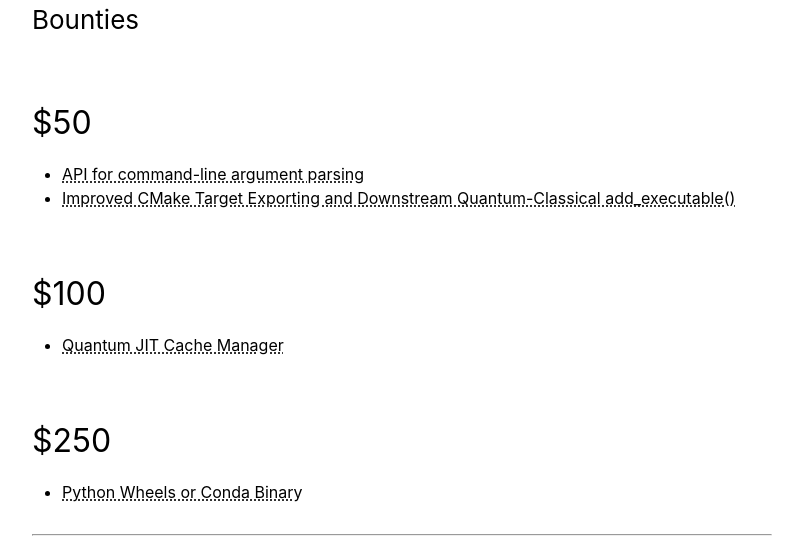
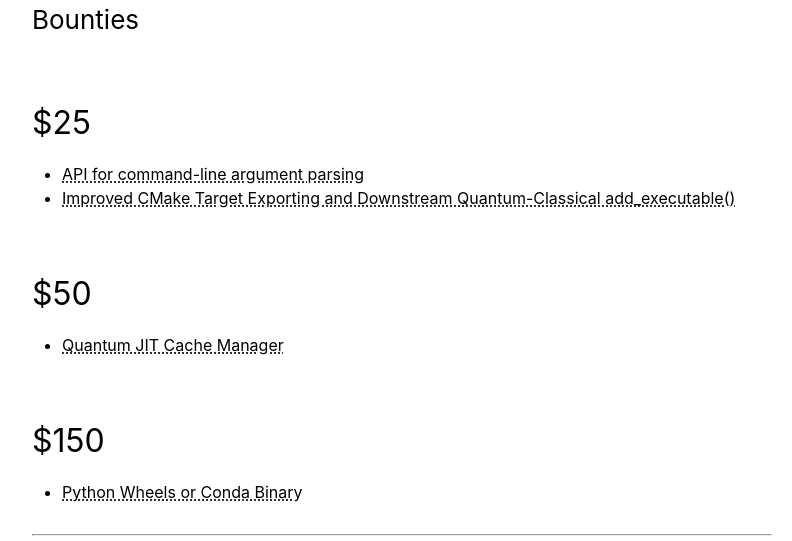
Before and after one commit to unitaryfund/unitaryhack2021, a Jekyll site: the page built from participating-projects.md, in a window 1280 px wide and 900 px high, scrolled down 5762 px. Shown: the part 157-698 px from the top of the window, without its empty margins (238-1030 px from the left). Built offline with Jekyll 4.4.1, drawn with Linux system fonts in a browser that asks for light colours.

Commit message:
structure bounties to total <= 50 per project
Signed-off-by: Alex McCaskey <mccaskeyaj@ornl.gov>

```diff
--- a/participating-projects.md
+++ b/participating-projects.md
@@ -189,14 +189,14 @@ and Python that allows programmers to express quantum code as stand-alone kernel
 
 ### Bounties
 
-## $50
+## $25
 - [API for command-line argument parsing](https://github.com/ornl-qci/qcor/issues/123)
 - [Improved CMake Target Exporting and Downstream Quantum-Classical add_executable()](https://github.com/ornl-qci/qcor/issues/101)
 
-## $100
+## $50
 - [Quantum JIT Cache Manager](https://github.com/ornl-qci/qcor/issues/126)
 
-## $250
+## $150
 - [Python Wheels or Conda Binary](https://github.com/ornl-qci/qcor/issues/129)
 
 ---
```
